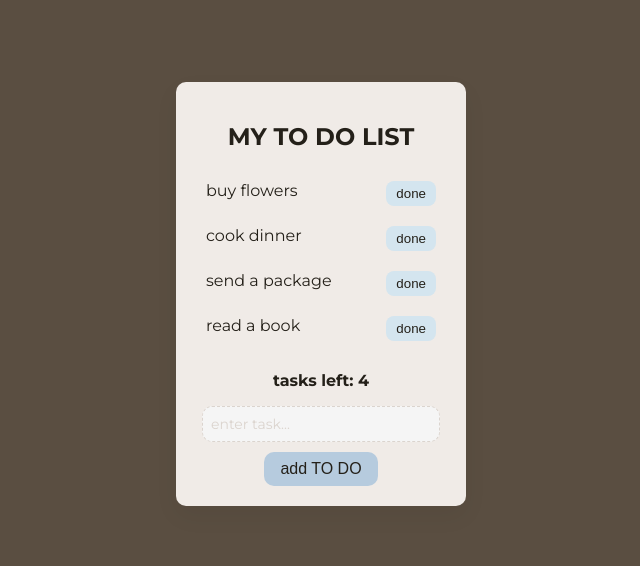
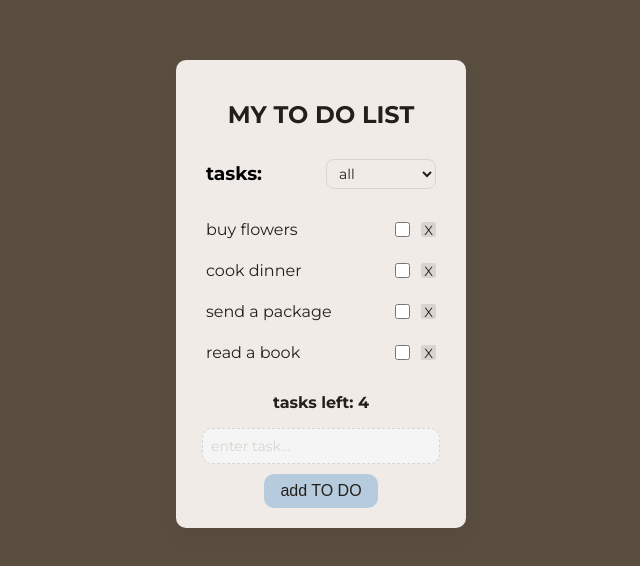
Before and after one commit to fendiana/react-homework, a React (Vite) app in the folder vite-homework/: page / in a window 1280 px wide. Shown: the part 106-672 px from the top of the page, without its empty margins (319-959 px from the left). Built offline with nearby package versions, Linux system fonts and the light colour scheme.

Commit message:
Add checkbox and filter options to To Do list

```diff
--- a/vite-homework/src/ListComponent.jsx
+++ b/vite-homework/src/ListComponent.jsx
@@ -4,35 +4,73 @@ import ListItemComponent from "./ListItemComponent";
 import styles from "./ListComponent.module.css";
 
 const ListComponent = () => {
+  const MIN_LENGTH = 3;
+  const MAX_LENGTH = 30;
+
   const [input, setInput] = useState("");
   const [item, setItem] = useState([
-    { id: uuidv4(), note: "buy flowers" },
-    { id: uuidv4(), note: "cook dinner" },
-    { id: uuidv4(), note: "send a package" },
-    { id: uuidv4(), note: "read a book" },
+    { id: uuidv4(), note: "buy flowers", completed: false },
+    { id: uuidv4(), note: "cook dinner", completed: false },
+    { id: uuidv4(), note: "send a package", completed: false },
+    { id: uuidv4(), note: "read a book", completed: false },
   ]);
+
+  const [filter, setFilter] = useState("all");
+  const [error, setError] = useState("");
+
+  const filteredItems = item.filter((item) => {
+    if (filter === "active") {
+      return !item.completed;
+    }
+    if (filter === "completed") {
+      return item.completed;
+    }
+    return true;
+  });
 
   const onClickHandler = () => {
     if (!input.trim()) {
+      setError("task cannot be empty");
       return;
     }
 
-    const newNote = { id: uuidv4(), note: input };
+    if (input.trim().length < MIN_LENGTH) {
+      setError(`task must be at least ${MIN_LENGTH} characters long`);
+      return;
+    }
+    if (input.trim().length > MAX_LENGTH) {
+      setError(`task must be no more than ${MAX_LENGTH} characters long`);
+      return;
+    }
+
+    const newNote = { id: uuidv4(), note: input.trim(), completed: false };
 
     const updatedNote = [...item, newNote];
     setItem(updatedNote);
     setInput("");
+    setError("");
   };
 
   const onChangeHandler = (e) => {
     const value = e.target.value;
     setInput(value);
+    setError("");
   };
 
   const onEnterHandler = (e) => {
     if (e.key === "Enter") {
       onClickHandler();
     }
+  };
+
+  const onDoneHandler = (id) => {
+    const updatedItems = item.map((item) => {
+      if (item.id === id) {
+        return { ...item, completed: !item.completed };
+      }
+      return item;
+    });
+    setItem(updatedItems);
   };
 
   const onDeleteHandler = (id) => {
@@ -43,24 +81,43 @@ const ListComponent = () => {
   return (
     <div className={styles.listContainer}>
       <h2 className={styles.listMainTitle}>My To Do List</h2>
+      <div className={styles.listFilterContainer}>
+        <h3 className={styles.listFilterTitle}>tasks:</h3>
+        <select
+          className={styles.listFilter}
+          value={filter}
+          name="filter"
+          onChange={(e) => setFilter(e.target.value)}
+        >
+          <option value="all">all</option>
+          <option value="active">active</option>
+          <option value="completed">completed</option>
+        </select>
+      </div>
       <ul className={styles.list}>
-        {item.map((item) => (
+        {filteredItems.map((item) => (
           <ListItemComponent
             key={item.id}
             id={item.id}
             item={item.note}
+            onDone={onDoneHandler}
             onDelete={onDeleteHandler}
+            completed={item.completed}
           />
         ))}
       </ul>
-      <h3 className={styles.taskCount}>tasks left: {item.length}</h3>
+      <p className={styles.taskCount}>
+        tasks left: {item.filter((item) => !item.completed).length}
+      </p>
       <input
         className={styles.listInput}
         onKeyDown={onEnterHandler}
         onChange={onChangeHandler}
         value={input}
+        name="task"
         placeholder="enter task..."
       />
+      {error && <p className={styles.error}>{error}</p>}
       <button className={styles.listAddButton} onClick={onClickHandler}>
         add TO DO
       </button>
--- a/vite-homework/src/ListComponent.module.css
+++ b/vite-homework/src/ListComponent.module.css
@@ -19,6 +19,38 @@
   color: #242019;
 }
 
+.listFilterContainer {
+  display: flex;
+  flex-direction: row;
+  justify-content: space-between;
+  align-items: center;
+  margin-bottom: 10px;
+  padding: 10px;
+}
+
+.listFilterTitle {
+  margin: 0;
+}
+
+.listFilter {
+  max-width: 110px;
+  width: 100%;
+  align-self: center;
+  padding: 4px 8px;
+  font-family: inherit;
+  font-size: 14px;
+  color: #242019;
+  background-color: #f0ebe7;
+  border: 1px solid #dbd4ce;
+  border-radius: 8px;
+  cursor: pointer;
+  outline: none;
+}
+
+.listFilter:focus {
+  border-color: #b6cbde;
+}
+
 .list {
   list-style-type: none;
   padding: 0;
@@ -30,6 +62,7 @@
   margin-top: 20px;
   text-align: center;
   font-size: 16px;
+  font-weight: bold;
   color: #242019;
 }
 
@@ -55,6 +88,13 @@
   border-color: #b6cbde;
 }
 
+.error {
+  color: rgb(116, 0, 0);
+  font-size: 14px;
+  margin-top: 5px;
+  text-align: center;
+}
+
 .listAddButton {
   align-self: center;
   padding: 8px 16px;
--- a/vite-homework/src/ListItemComponent.jsx
+++ b/vite-homework/src/ListItemComponent.jsx
@@ -3,17 +3,23 @@ import styles from "./ListItemComponent.module.css";
 
 const ListItemComponent = (props) => {
   return (
-    <>
-      <li className={styles.listItem}>
-        {props.item}
+    <li className={styles.listItem}>
+      <p className={props.completed ? styles.completed : ""}>{props.item}</p>
+      <div className={styles.changeBtns}>
+        <input
+          className={styles.checkbox}
+          type="checkbox"
+          checked={props.completed}
+          onChange={() => props.onDone(props.id)}
+        />
         <button
           className={styles.listItemDoneButton}
           onClick={() => props.onDelete(props.id)}
         >
-          done
+          X
         </button>
-      </li>
-    </>
+      </div>
+    </li>
   );
 };
 
--- a/vite-homework/src/ListItemComponent.module.css
+++ b/vite-homework/src/ListItemComponent.module.css
@@ -1,20 +1,49 @@
 .listItem {
   display: flex;
   justify-content: space-between;
-  align-items: flex-start;
+  align-items: center;
   padding: 10px;
   font-size: 16px;
+  gap: 12px;
+}
+
+.listItem p {
+  margin: 0;
+  overflow-wrap: anywhere;
+}
+
+.completed {
+  text-decoration: line-through;
+  color: #dbd4ce;
+}
+
+.changeBtns {
+  display: flex;
+  align-items: center;
+  gap: 8px;
+}
+
+.checkbox {
+  width: 15px;
+  height: 15px;
+  flex-shrink: 0;
+  accent-color: #dbd4ce;
+  cursor: pointer;
 }
 
 .listItemDoneButton {
-  background-color: #d4e5ef;
+  width: 15px;
+  height: 15px;
+  padding: 0;
+  background-color: #dbd4ce;
   color: #242019;
   border: none;
-  border-radius: 8px;
-  padding: 5px 10px;
+  border-radius: 2px;
+  font-family: inherit;
   cursor: pointer;
 }
 
 .listItemDoneButton:hover {
-  background-color: #c2dae9;
+  background-color: #f5f5f5;
+  /* background-color: #c2dae9; */
 }
```
